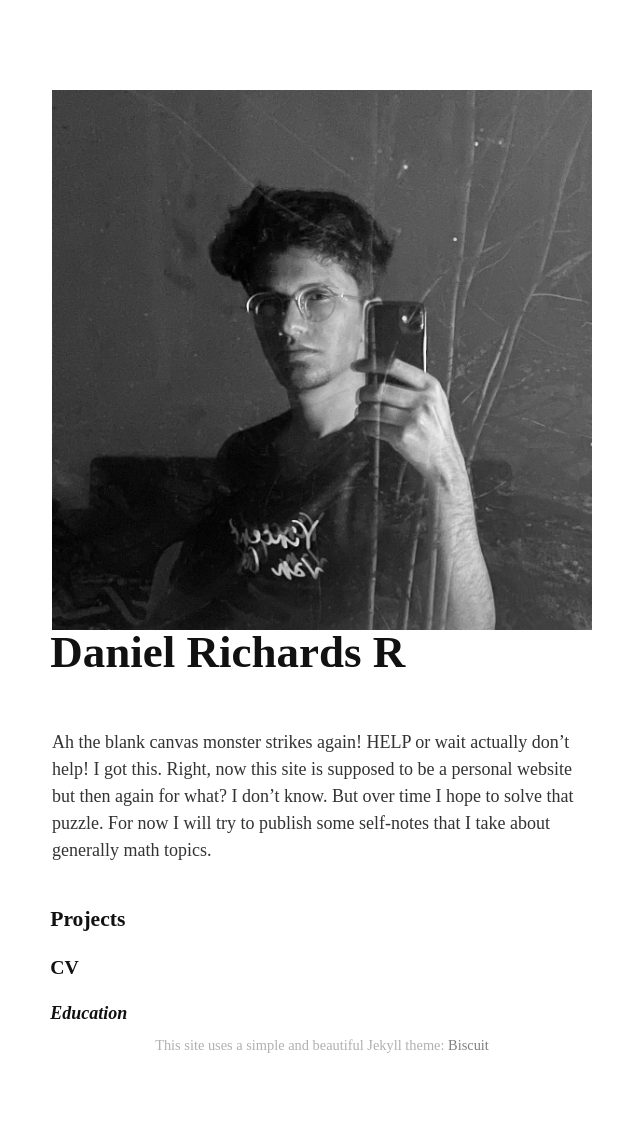
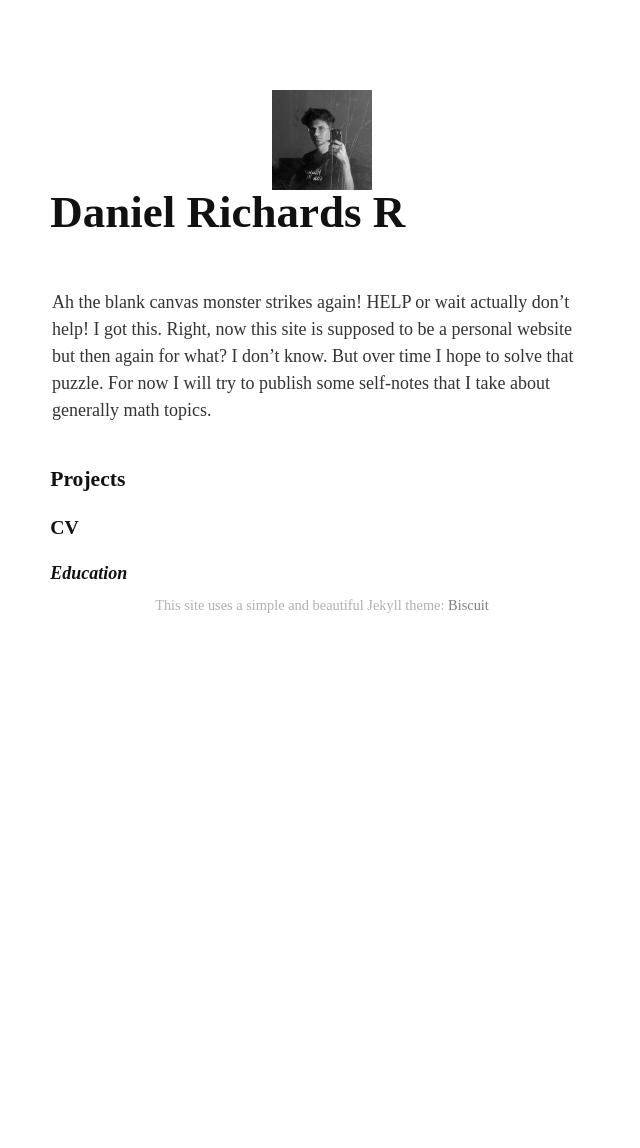
Before and after one commit to dannyrichy/dannyrichy.github.io, a Jekyll site: the page built from docs/index.md, in a window 1280 px wide. Shown: the whole page, without its empty margins (318-958 px from the left). Built offline with Jekyll 4.4.1, drawn with Linux system fonts in a browser that asks for light colours; some web fonts are replaced; after the commit the page ends 900 px from its top, so only the background shows below that.

Commit message:
changed the image size

```diff
--- a/docs/index.md
+++ b/docs/index.md
@@ -3,7 +3,7 @@
 ---
 
 <div class="profile">
-  <img src="assets/profile.jpg" alt="Banner">
+  <img src="assets/profile.jpg" alt="Banner" style="width:100px; height:100px;">
   <h1>Daniel Richards R</h1>
 </div>
 
```
